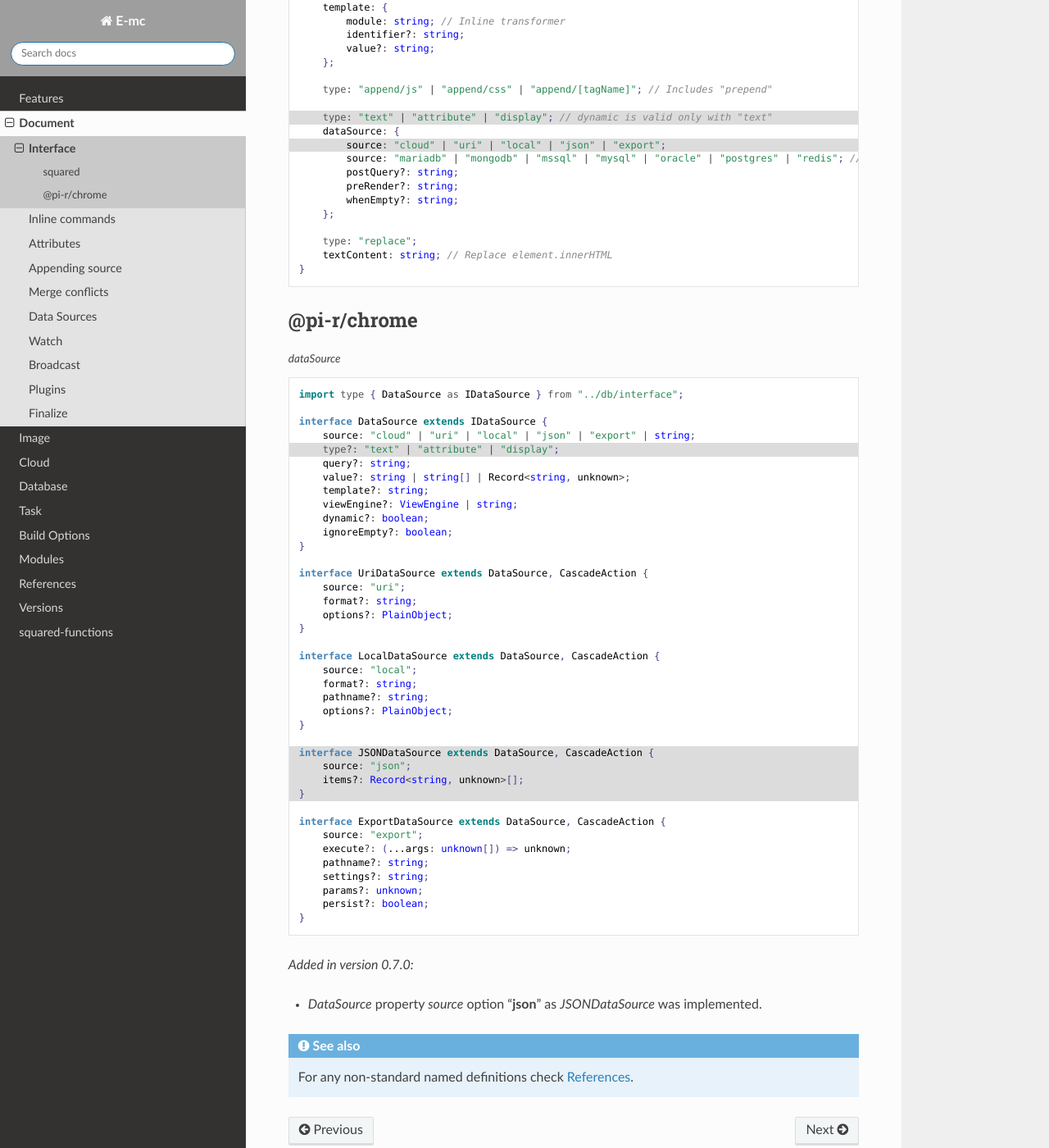
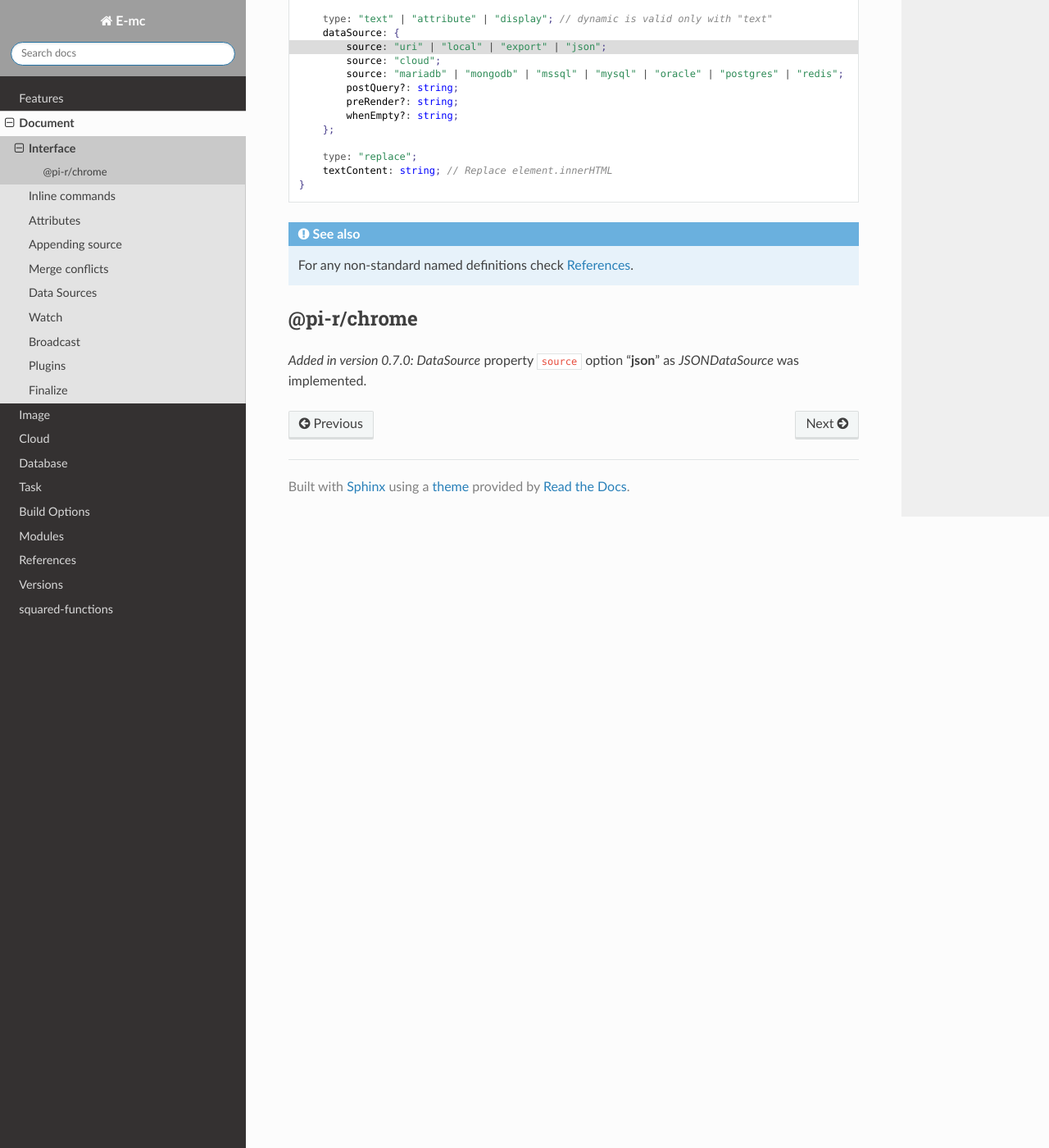
Before and after one commit to anpham6/chrome-docs, a Sphinx documentation site: the page built from source/document/interface.rst, in a window 1280 px wide and 1400 px high, scrolled down 1115 px. Shown: the whole window at 82% size. Built offline with Sphinx 7.4.7 and the Read the Docs theme 2.0.0, drawn with Linux system fonts in a browser that asks for light colours; some of the changed text lies outside the part shown; grey boxes are pictures that could not be loaded.

```diff
--- a/source/document/interface.rst
+++ b/source/document/interface.rst
@@ -2,14 +2,8 @@
 Interface
 =========
 
-squared
-=======
-
-.. highlight:: typescript
-
-.. code-block::
-  :caption: chrome
-  :emphasize-lines: 60,62
+.. code-block:: typescript
+  :emphasize-lines: 60
 
   interface AssetCommand {
       selector: string;
@@ -39,9 +33,7 @@
       attributes?: Record<string, string | null | undefined>;
       rewrite?: false; // Overrides preserveCrossOrigin
       rewrite?: URLData; // Replace certain URL components (e.g. hostname)
-
       download?: boolean; // Forces processing for unknown types (default is "true" for known types)
-      dynamic?: boolean; // Will ignore misplaced child elements prerendered in the browser
 
       hash?: "md5" | "sha1" | "sha224" | "sha256" | "sha384" | "sha512";
       hash?: "md5[8]" // Will shorten hash to the first 8 characters
@@ -63,7 +55,7 @@
 
       type: "html" | "js" | "css" | "data"; // Script templates
       template: {
-          module: string; // Inline transformer
+          module?: string;
           identifier?: string;
           value?: string;
       };
@@ -72,8 +64,9 @@
 
       type: "text" | "attribute" | "display"; // dynamic is valid only with "text"
       dataSource: {
-          source: "cloud" | "uri" | "local" | "json" | "export";
-          source: "mariadb" | "mongodb" | "mssql" | "mysql" | "oracle" | "postgres" | "redis"; // DB providers
+          source: "uri" | "local" | "export" | "json";
+          source: "cloud";
+          source: "mariadb" | "mongodb" | "mssql" | "mysql" | "oracle" | "postgres" | "redis";
           postQuery?: string;
           preRender?: string;
           whenEmpty?: string;
@@ -83,55 +76,11 @@
       textContent: string; // Replace element.innerHTML
   }
 
+.. seealso:: For any non-standard named definitions check :doc:`References </references>`.
+
 @pi-r/chrome
 ============
 
-.. code-block::
-  :caption: dataSource
-  :emphasize-lines: 5,27,28,29,30
-
-  import type { DataSource as IDataSource } from "../db/interface";
-
-  interface DataSource extends IDataSource {
-      source: "cloud" | "uri" | "local" | "json" | "export" | string;
-      type?: "text" | "attribute" | "display";
-      query?: string;
-      value?: string | string[] | Record<string, unknown>;
-      template?: string;
-      viewEngine?: ViewEngine | string;
-      dynamic?: boolean;
-      ignoreEmpty?: boolean;
-  }
-
-  interface UriDataSource extends DataSource, CascadeAction {
-      source: "uri";
-      format?: string;
-      options?: PlainObject;
-  }
-
-  interface LocalDataSource extends DataSource, CascadeAction {
-      source: "local";
-      format?: string;
-      pathname?: string;
-      options?: PlainObject;
-  }
-
-  interface JSONDataSource extends DataSource, CascadeAction {
-      source: "json";
-      items?: Record<string, unknown>[];
-  }
-
-  interface ExportDataSource extends DataSource, CascadeAction {
-      source: "export";
-      execute?: (...args: unknown[]) => unknown;
-      pathname?: string;
-      settings?: string;
-      params?: unknown;
-      persist?: boolean;
-  }
-
 .. versionadded:: 0.7.0
 
-  - *DataSource* property *source* option "**json**" as *JSONDataSource* was implemented.
-
-.. seealso:: For any non-standard named definitions check :doc:`References </references>`.
+  *DataSource* property ``source`` option "**json**" as *JSONDataSource* was implemented.
```
Also changed, not shown: source/document/data.rst (+62 -19 lines).
